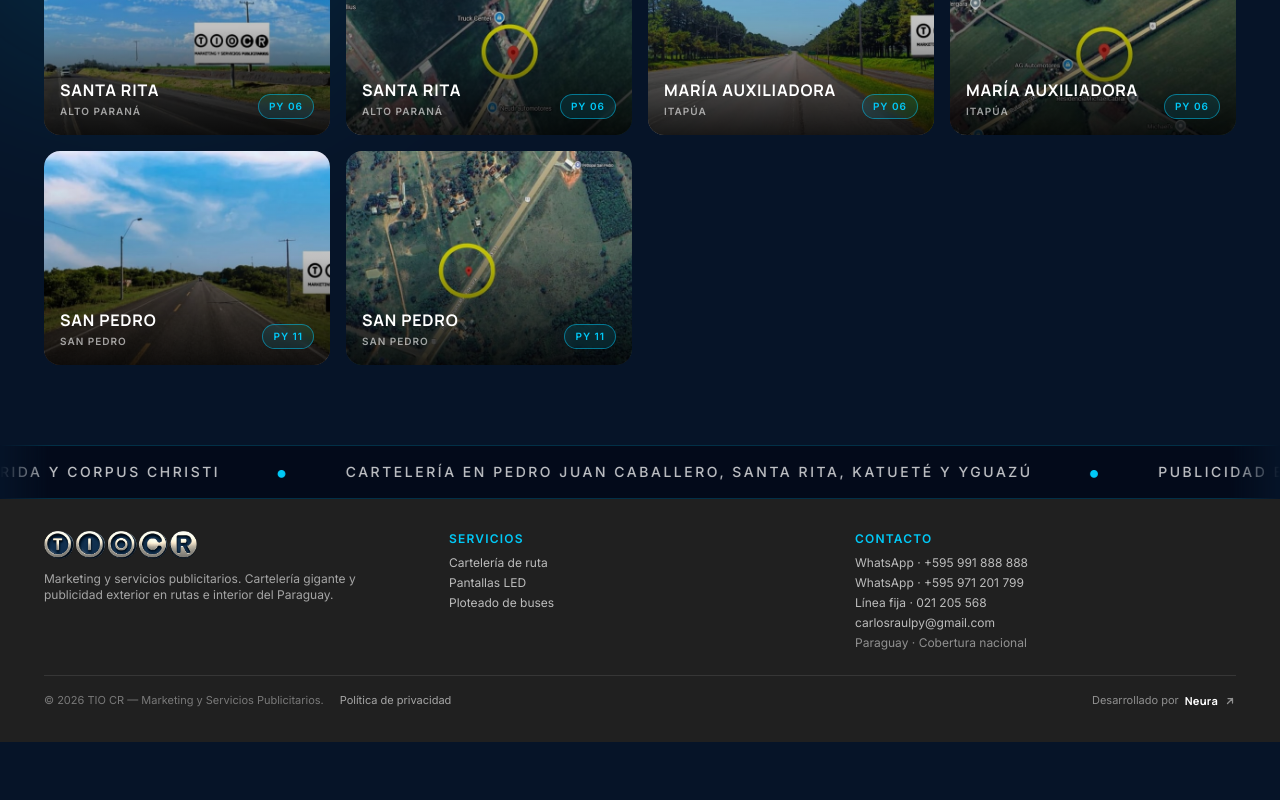
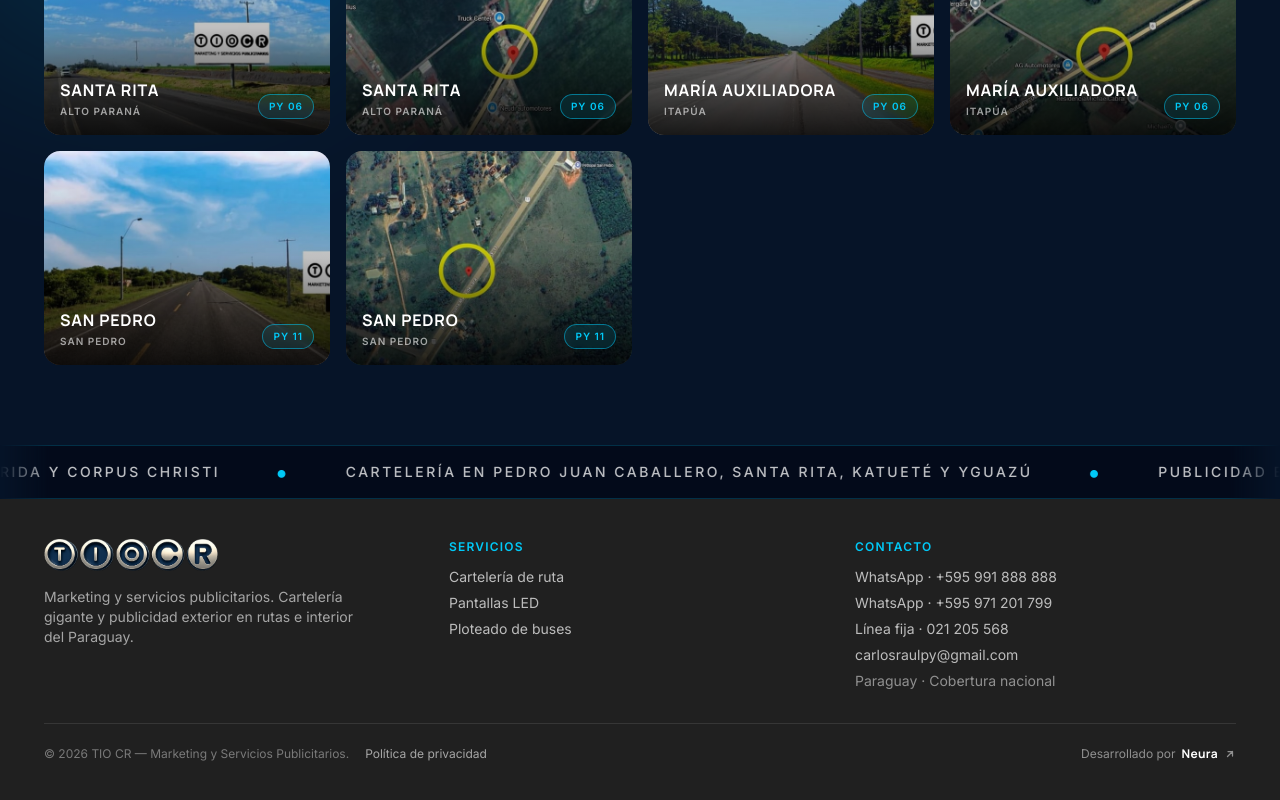
Before and after one commit to bartsilvera12-gif/Tio-CR, a Next.js app: page /galeria in a window 1280 px wide. Shown: the part 4334-5134 px from the top of the page. Before the commit the page ends 5076 px from the top, so only its background shows below. Built offline with nearby package versions, Linux system fonts and the light colour scheme.

Commit message:
Soften footer shrink: keep text sizes, only reduce padding

```diff
--- a/components/Footer.tsx
+++ b/components/Footer.tsx
@@ -4,11 +4,11 @@ import Reveal from './Reveal'
 export default function Footer() {
   return (
     <footer className="bg-brand-ink text-white">
-      <div className="container py-8">
+      <div className="container py-10">
         <div className="grid gap-6 md:grid-cols-3">
           <Reveal direction="left">
-            <img src="/logo.png" alt="TIOCR" className="h-7" />
-            <p className="mt-3 max-w-xs text-xs text-white/60">
+            <img src="/logo.png" alt="TIOCR" className="h-8" />
+            <p className="mt-4 max-w-xs text-sm text-white/60">
               Marketing y servicios publicitarios. Cartelería gigante y
               publicidad exterior en rutas e interior del Paraguay.
             </p>
@@ -18,7 +18,7 @@ export default function Footer() {
             <div className="text-xs font-semibold uppercase tracking-widest text-brand-cyan">
               Servicios
             </div>
-            <ul className="mt-2 space-y-1 text-xs text-white/70">
+            <ul className="mt-3 space-y-1.5 text-sm text-white/70">
               <li className="transition-colors hover:text-brand-cyan">Cartelería de ruta</li>
               <li className="transition-colors hover:text-brand-cyan">Pantallas LED</li>
               <li className="transition-colors hover:text-brand-cyan">Ploteado de buses</li>
@@ -29,7 +29,7 @@ export default function Footer() {
             <div className="text-xs font-semibold uppercase tracking-widest text-brand-cyan">
               Contacto
             </div>
-            <ul className="mt-2 space-y-1 text-xs text-white/70">
+            <ul className="mt-3 space-y-1.5 text-sm text-white/70">
               <li>
                 <a
                   href={`https://wa.me/${contacto.whatsapp}`}
@@ -72,7 +72,7 @@ export default function Footer() {
         </div>
 
         <Reveal delay={400}>
-          <div className="mt-6 border-t border-white/10 pt-4 text-[11px] leading-relaxed text-white/40">
+          <div className="mt-8 border-t border-white/10 pt-5 text-xs leading-relaxed text-white/40">
             <div className="flex flex-wrap items-center justify-between gap-4">
               <div className="flex flex-wrap items-center gap-x-4 gap-y-1">
                 <span>
```
